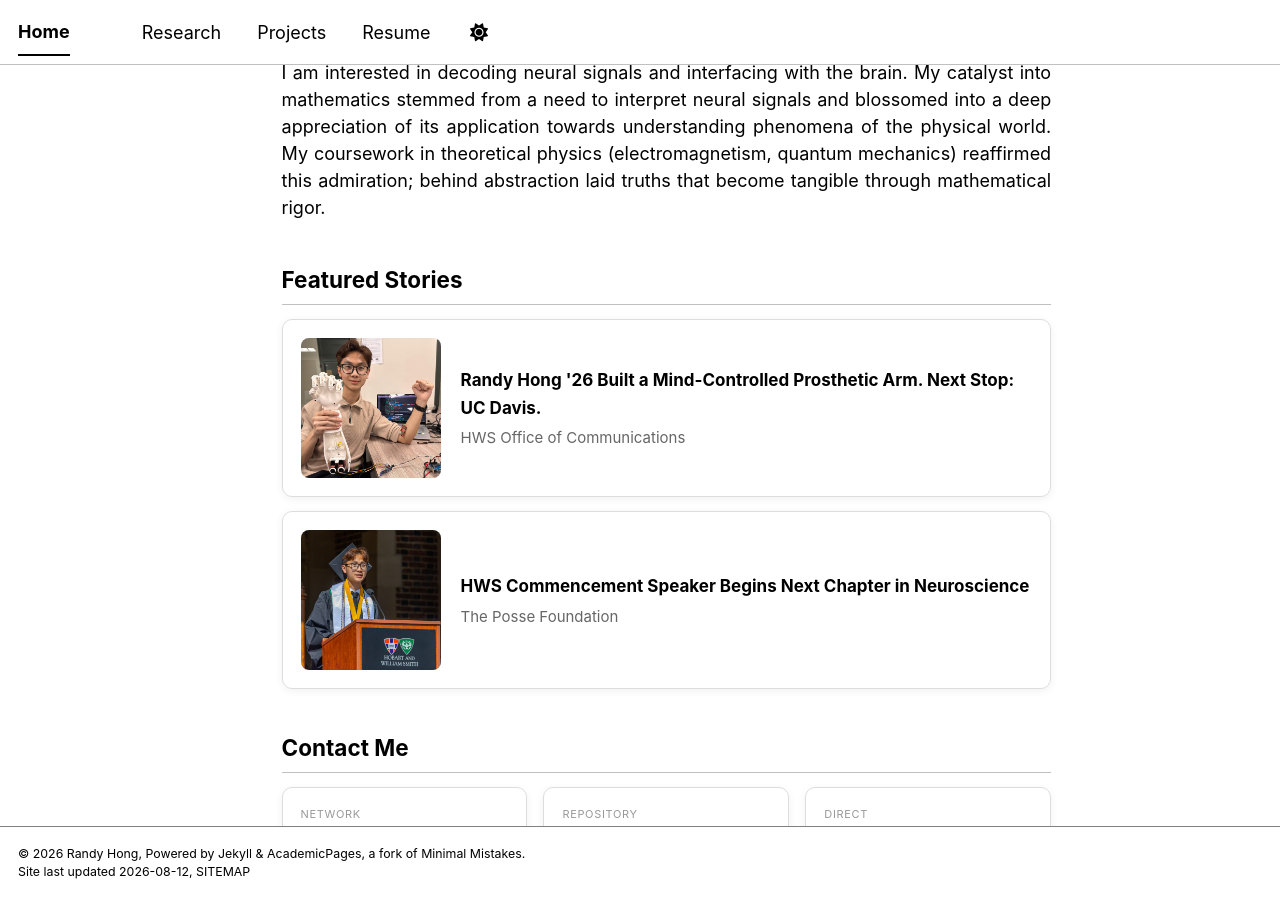
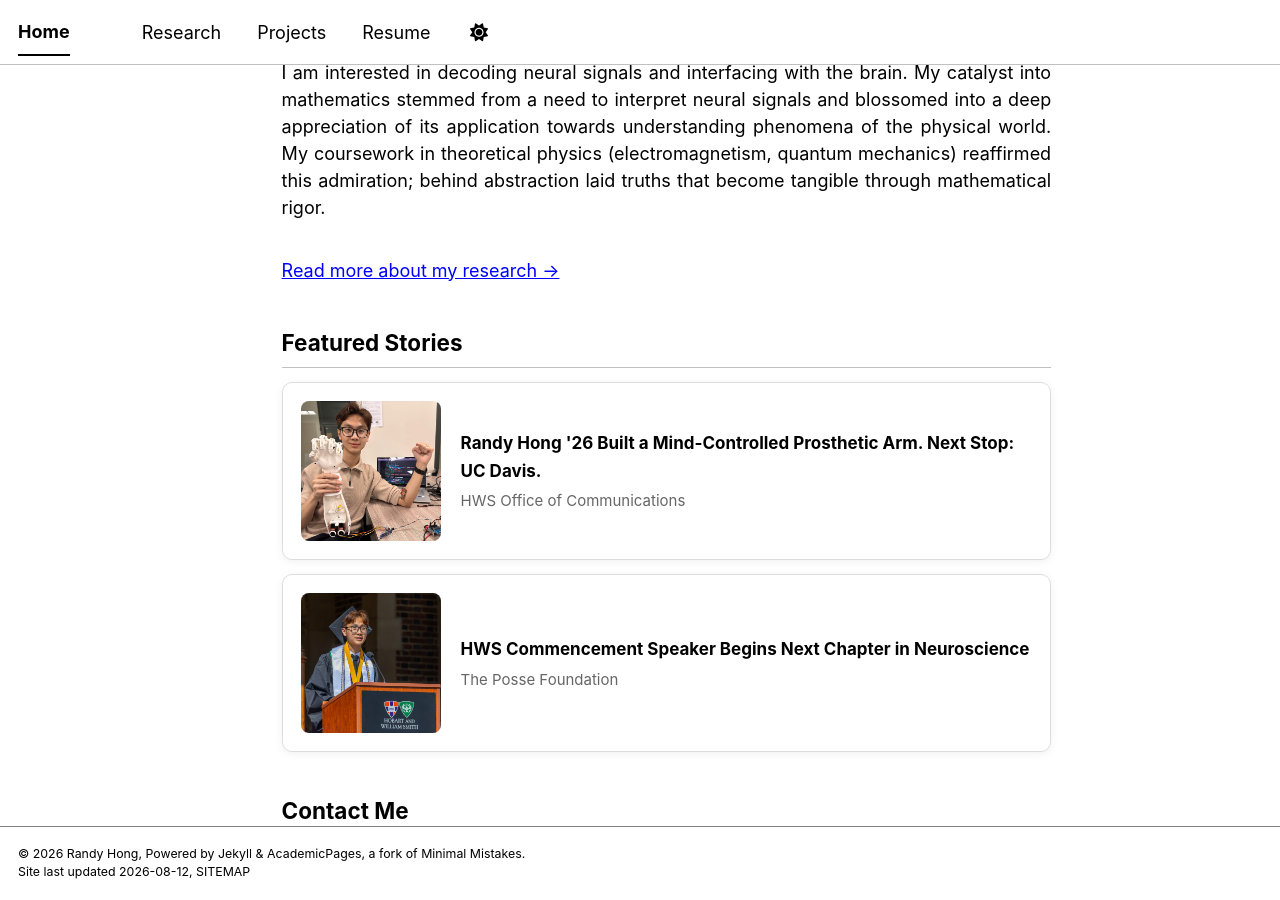
Before and after one commit to randyhongg/randyhongg.github.io, a Jekyll site: the page built from _pages/about.md, in a window 1280 px wide and 900 px high, scrolled down 503 px. Built offline with Jekyll 4.4.1, drawn with Linux system fonts in a browser that asks for light colours; a style sheet for code colours, icons or effects is not loaded.

Commit message:
Update about.md

```diff
--- a/_pages/about.md
+++ b/_pages/about.md
@@ -93,6 +93,8 @@ I am interested in decoding neural signals and interfacing with the brain. My ca
 
 </div>
 
+<a class="cta-button" href="/research/">Read more about my research →</a>
+
 ## Featured Stories
 
 <div class="story-card reveal" onclick="window.open('https://www.hws.edu/news/2026/randy-hong-uc-davis.aspx', '_blank')">
```
